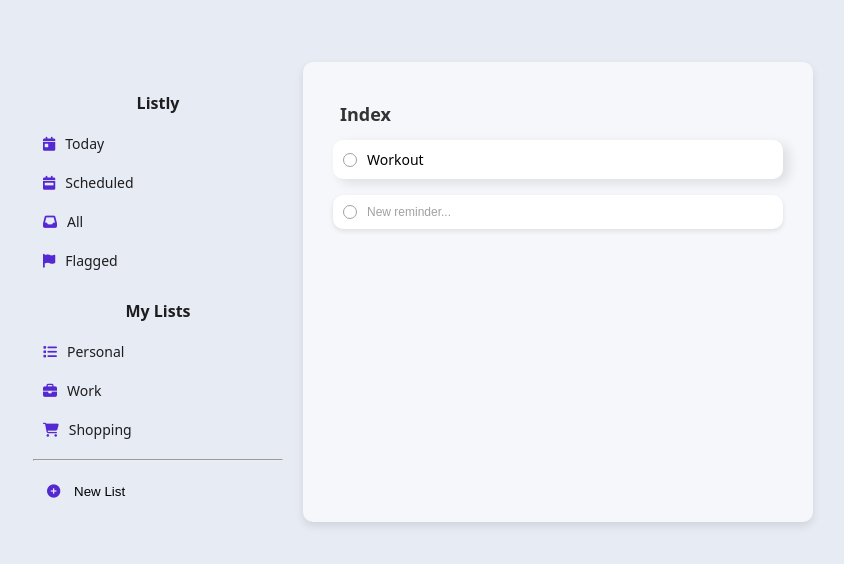
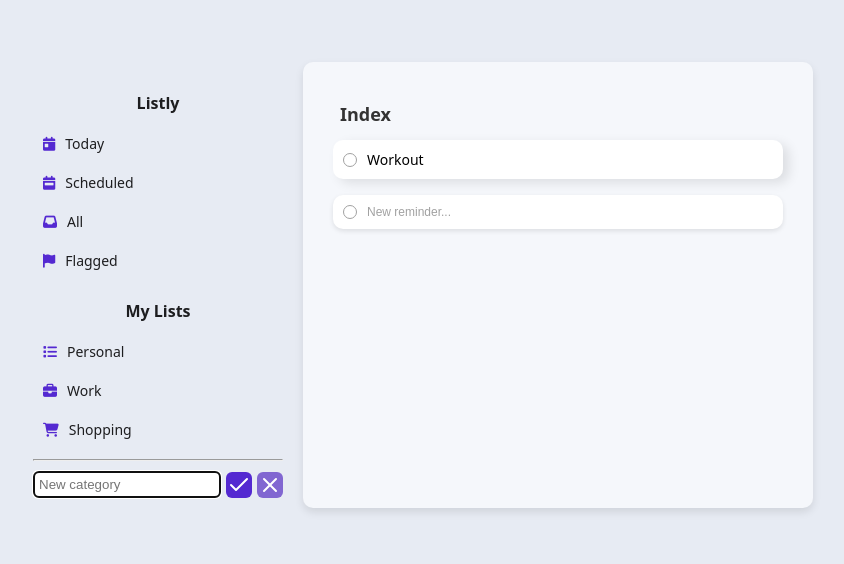
Before and after one commit to leticiaschneider/react-todo-list, a React (Vite) app: page / in a window 1280 px wide. Both pictures are taken after a click on the button "New List". Shown: the top 564 px of the page, without its empty margins (227-1071 px from the left). Built offline with nearby package versions, Linux system fonts and the light colour scheme.

Commit message:
add funcionality to new list

```diff
--- /dev/null
+++ b/src/components/Sidebar/NewCategoryForm.module.css
@@ -0,0 +1,57 @@
+.newListContainer {
+    display: flex;
+    flex-direction: column;
+    align-items: center;
+    flex: 1;
+    margin-top: 10px;
+}
+
+.newListButton {
+    background: none;
+    border: none;
+    color: #5429d1;
+    font-size: 14px;
+    cursor: pointer;
+    display: flex;
+    align-items: center;
+    gap: 5px;
+}
+
+.newListButton i {
+    font-size: 18px;
+}
+
+.inputWrapper {
+    display: flex;
+    align-items: center;
+    width: 100%;
+    gap: 5px;
+}
+
+.newListInput {
+    padding: 5px;
+    border: 1px solid #ccc;
+    border-radius: 5px;
+    width: 100%;
+}
+
+.confirmButton,
+.cancelButton {
+    border-radius: 6px;
+    color: white;
+    padding: 0px;
+    font-size: 2px;
+    outline: none;
+    padding: 1px;
+    cursor: pointer;
+    outline: none;
+    border: none;
+}
+
+.confirmButton {
+    background-color: #5429d1;
+}
+
+.cancelButton {
+    background-color: #8166d1;
+}
--- /dev/null
+++ b/src/components/Sidebar/NewCategoryForm.tsx
@@ -0,0 +1,58 @@
+import { useState } from "react";
+import classes from "./NewCategoryForm.module.css";
+
+interface NewCategoryFormProps {
+  onAddCategory: (category: string) => void;
+}
+
+function NewCategoryForm({ onAddCategory }: NewCategoryFormProps) {
+  const [isAdding, setIsAdding] = useState(false);
+  const [newCategory, setNewCategory] = useState("");
+
+  function handleAddCategory() {
+    if (newCategory.trim() === "") {
+      setIsAdding(false);
+      return;
+    }
+
+    onAddCategory(newCategory);
+    setNewCategory("");
+    setIsAdding(false);
+  }
+
+  return (
+    <div className={classes.newListContainer}>
+      {isAdding ? (
+        <div className={classes.inputWrapper}>
+          <input
+            type="text"
+            value={newCategory}
+            onChange={(e) => setNewCategory(e.target.value)}
+            placeholder="New category"
+            className={classes.newListInput}
+            autoFocus
+          />
+          <button className={classes.confirmButton} onClick={handleAddCategory}>
+            <svg xmlns="http://www.w3.org/2000/svg" width="24" height="24" viewBox="0 0 24 24" fill="none" stroke="currentColor" strokeWidth="2" strokeLinecap="round" strokeLinejoin="round">
+              <path d="M20 6 9 17l-5-5" />
+            </svg>
+          </button>
+
+          <button className={classes.cancelButton} onClick={() => setIsAdding(false)}>
+            <svg xmlns="http://www.w3.org/2000/svg" width="24" height="24" viewBox="0 0 24 24" fill="none" stroke="currentColor" strokeWidth="2" strokeLinecap="round" strokeLinejoin="round">
+              <path d="M18 6 6 18" />
+              <path d="m6 6 12 12" />
+            </svg>
+          </button>
+
+        </div>
+      ) : (
+        <button className={classes.newListButton} onClick={() => setIsAdding(true)}>
+          <i className="fas fa-plus-circle"></i> New List
+        </button>
+      )}
+    </div>
+  );
+}
+
+export default NewCategoryForm;
--- a/src/components/Sidebar/Sidebar.tsx
+++ b/src/components/Sidebar/Sidebar.tsx
@@ -1,4 +1,6 @@
+import { useState } from "react";
 import SidebarSection from "./SidebarSection";
+import NewCategoryForm from "./NewCategoryForm";
 import classes from "./Sidebar.module.css";
 
 interface SidebarProps {
@@ -13,14 +15,14 @@ function Sidebar({ onUpdateTitle }: SidebarProps) {
     { icon: "fa-flag", label: "Flagged" },
   ];
 
-    const listItems = [
+  const [listItems, setListItems] = useState([
     { icon: "fa-list", label: "Personal" },
     { icon: "fa-briefcase", label: "Work" },
     { icon: "fa-shopping-cart", label: "Shopping" },
-    ];
+  ]);
 
-    function handleNewList() {
-        console.log("New list button clicked!");
+  function handleAddCategory(category: string) {
+    setListItems([...listItems, { icon: "fa-folder", label: category }]);
   }
 
   return (
@@ -28,9 +30,7 @@ function Sidebar({ onUpdateTitle }: SidebarProps) {
       <SidebarSection title="Listly" items={navigationItems} onUpdateTitle={onUpdateTitle} />
       <SidebarSection title="My Lists" items={listItems} onUpdateTitle={onUpdateTitle} />
       <hr />
-            <button className={classes.newListButton} onClick={handleNewList}>
-                <i className="fas fa-plus-circle"></i> New List
-            </button>
+      <NewCategoryForm onAddCategory={handleAddCategory} />
     </div>
   );
 }
```
Lines whose indentation alone changed are shown as unchanged.
